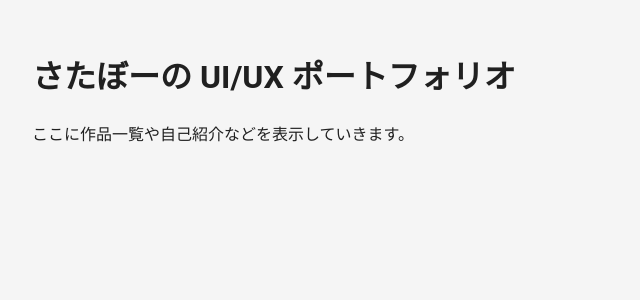
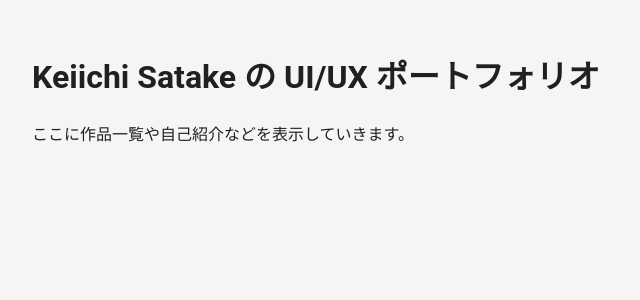
Before and after one commit to keiichi-satake/portfolio, a Next.js app: page / in a window 1280 px wide. Shown: the top 300 px of the page, without its empty margins (0-640 px from the left). Built offline with nearby package versions, Linux system fonts and the light colour scheme.

Commit message:
氏名をローマ字に変更

```diff
--- a/app/page.tsx
+++ b/app/page.tsx
@@ -2,7 +2,7 @@
 export default function Home() {
   return (
     <main style={{ padding: '2rem' }}>
-      <h1>さたぼーの UI/UX ポートフォリオ</h1>
+      <h1>Keiichi Satake の UI/UX ポートフォリオ</h1>
       <p>ここに作品一覧や自己紹介などを表示していきます。</p>
     </main>
   );
```
